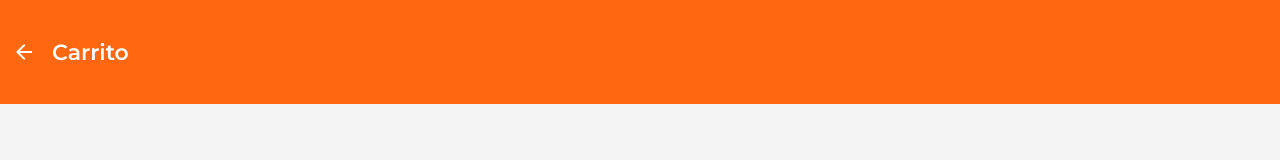
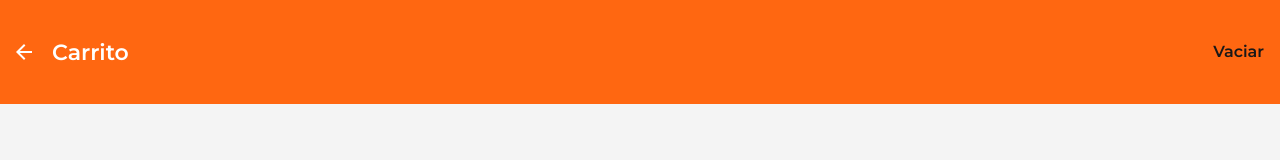
Before and after one commit to No-Country/s12-25-t-java-next, a Next.js app in the folder Frontend/: page /cart/empty in a window 1280 px wide. Shown: the top 160 px of the page. Built offline with nearby package versions, Linux system fonts and the light colour scheme.

Commit message:
fix: remove headerback duplicated

```diff
--- a/Frontend/src/app/(cart)/cart/page.tsx
+++ b/Frontend/src/app/(cart)/cart/page.tsx
@@ -54,7 +54,6 @@ const CartPage = () => {
   }
   return (
     <div className="w-full">
-			<HeaderBack editable text="Carrito" />
       <CartList />
       <SummaryCart />
       <footer className=" fixed bottom-0  px-4 py-3 w-screen">
--- a/Frontend/src/app/(cart)/layout.tsx
+++ b/Frontend/src/app/(cart)/layout.tsx
@@ -11,7 +11,7 @@ export const metadata: Metadata = {
 function CartLayout({ children }: { children: React.ReactNode }) {
   return (
     <div>
-			<HeaderBack text="Carrito" />
+      <HeaderBack editable text="Carrito" />
       <main className="min-h-[90vh]">{children}</main>
       <Notification />
     </div>
--- a/Frontend/src/components/Header/HeaderBack.tsx
+++ b/Frontend/src/components/Header/HeaderBack.tsx
@@ -1,4 +1,4 @@
-"use client"
+"use client";
 import { useRouter } from "next/navigation";
 import { HeaderBackIcon } from "./icons";
 import { useCartStore } from "@/store/cart";
@@ -6,25 +6,39 @@ import { useCartStore } from "@/store/cart";
 export default function HeaderBack({
   text,
   children,
-  editable = false
+  editable = false,
 }: {
   text: string;
   children?: React.ReactNode;
-  editable?:boolean;
+  editable?: boolean;
 }) {
   const { removeAll } = useCartStore();
-  const route = useRouter()
+  const route = useRouter();
   return (
     <header className="sticky top-0 z-[99] flex justify-between items-center  w-screen h-[6.5rem] bg-primary-100 overflow-hidden">
       <div className="flex items-center">
-        <span className="cursor-pointer" onClick={() => route.back()}>
-          <HeaderBackIcon  />
-        </span>
-        <h2 className="text-white font-sans text-[22px] font-semibold ml-1">{text}</h2>
+        <button
+          type="button"
+          className="cursor-pointer"
+          onClick={() => route.back()}
+        >
+          <HeaderBackIcon />
+        </button>
+        <h2 className="text-white font-sans text-[22px] font-semibold ml-1">
+          {text}
+        </h2>
       </div>
 
       {children}
-      {editable && (<button   onClick={() => removeAll()} className="font-semibold text-black pr-4">Vaciar</button>)}
+      {editable && (
+        <button
+          type="button"
+          onClick={() => removeAll()}
+          className="font-semibold text-black pr-4"
+        >
+          Vaciar
+        </button>
+      )}
     </header>
   );
 }
```
Lines whose indentation alone changed are shown as unchanged.
